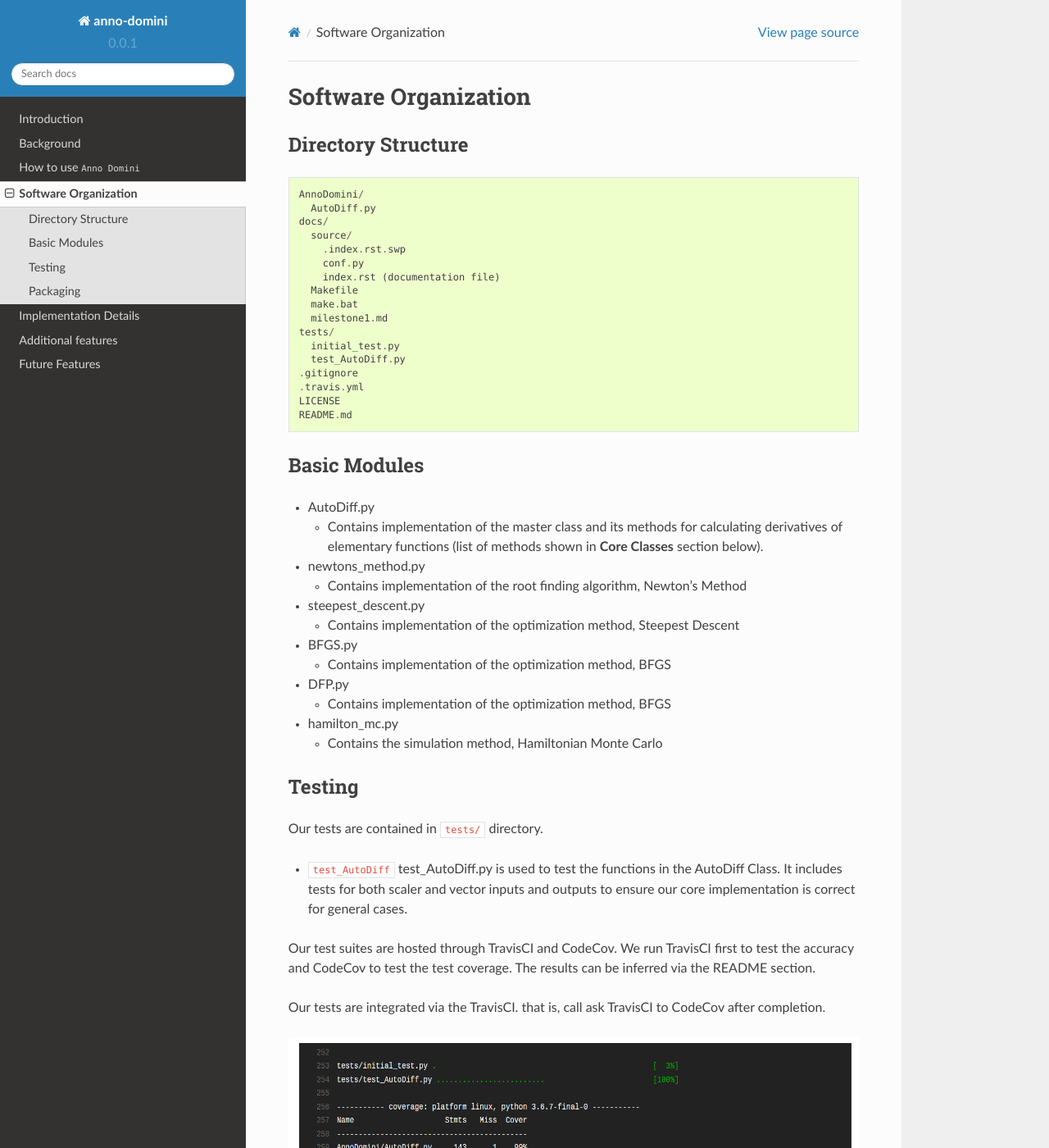
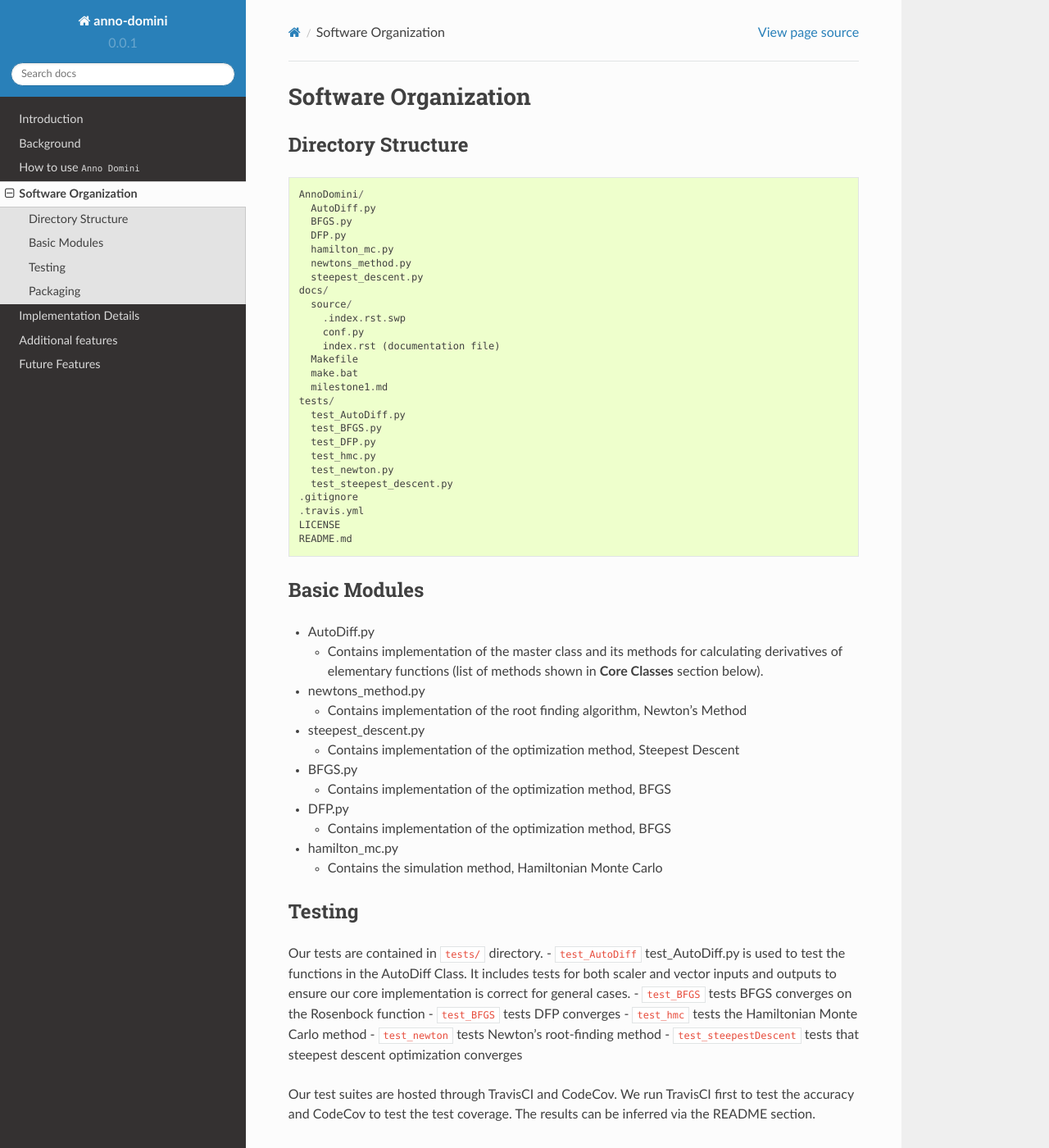
Before and after one commit to anno-domini-207/auto-diff, a Sphinx documentation site: the page built from docs/source/software_organization.rst, in a window 1280 px wide and 1400 px high. Shown: the whole window at 82% size. Built offline with Sphinx 7.4.7 and the Read the Docs theme 2.0.0, drawn with Linux system fonts in a browser that asks for light colours.

Commit message:
Confirming tests

```diff
--- a/docs/source/software_organization.rst
+++ b/docs/source/software_organization.rst
@@ -7,6 +7,11 @@ Directory Structure
 
   AnnoDomini/
     AutoDiff.py
+    BFGS.py
+    DFP.py
+    hamilton_mc.py
+    newtons_method.py
+    steepest_descent.py
   docs/
     source/
       .index.rst.swp
@@ -16,8 +21,12 @@ Directory Structure
     make.bat
     milestone1.md
   tests/
-    initial_test.py
     test_AutoDiff.py
+    test_BFGS.py
+    test_DFP.py
+    test_hmc.py
+    test_newton.py
+    test_steepest_descent.py
   .gitignore
   .travis.yml
   LICENSE
@@ -53,8 +62,13 @@ Testing
 -------
 
 Our tests are contained in ``tests/`` directory.
+- ``test_AutoDiff`` test_AutoDiff.py is used to test the functions in the AutoDiff Class. It includes tests for both scaler and vector inputs and outputs to ensure our core implementation is correct for general cases.
+- ``test_BFGS`` tests BFGS converges on the Rosenbock function
+- ``test_BFGS`` tests DFP converges
+- ``test_hmc`` tests the Hamiltonian Monte Carlo method
+- ``test_newton`` tests Newton's root-finding method
+- ``test_steepestDescent`` tests that steepest descent optimization converges
 
-- ``test_AutoDiff`` test_AutoDiff.py is used to test the functions in the AutoDiff Class. It includes tests for both scaler and vector inputs and outputs to ensure our core implementation is correct for general cases.
 
 Our test suites are hosted through TravisCI and CodeCov. We run TravisCI first to test the accuracy and CodeCov to test the test coverage. The results can be inferred via the README section.
 
@@ -71,4 +85,4 @@ Packaging
 ---------
 Details on how to install our package are included in the section, `How to use Anno Domini <https://cs207-finalproject-group15.readthedocs.io/en/latest/how_to_use.html>`_.
 
-We use Git to develop the package; we follow instructions `here <https://python\-packaging.readthedocs.io/en/latest/>`_ to package our code and distribute it on PyPi. Instead of using a framework such as PyScaffold, we will adhere to the proposed directory structure. We provide necessary documentation via .rst files (rendered through Sphinx) to provide a clean, readable format on Github.
+We use Git to develop the package; we follow instructions `:here <https://python\-packaging.readthedocs.io/en/latest/>`_ to package our code and distribute it on PyPi. Instead of using a framework such as PyScaffold, we will adhere to the proposed directory structure. We provide necessary documentation via .rst files (rendered through Sphinx) to provide a clean, readable format on Github.
--- a/setup.py
+++ b/setup.py
@@ -4,8 +4,8 @@ with open("README.md", "r") as fh:
     long_description = fh.read()
 setuptools.setup(
     name='AnnoDomini',
-    version='0.28',
-    scripts=['AnnoDomini/AutoDiff.py'],
+    version='0.30',
+    scripts=['AnnoDomini/AutoDiff.py','AnnoDomini/DFP.py','AnnoDomini/newtons_method.py','AnnoDomini/BFGS.py','AnnoDomini/hamilton_mc.py','AnnoDomini/steepest_descent.py'],
     author="Simon Warchol",
     author_email="simonwarchol@g.harvard.edu",
     description="Harvard CS207 Automatic Differentiation Project",
```
Also changed, not shown: 1 other file.
